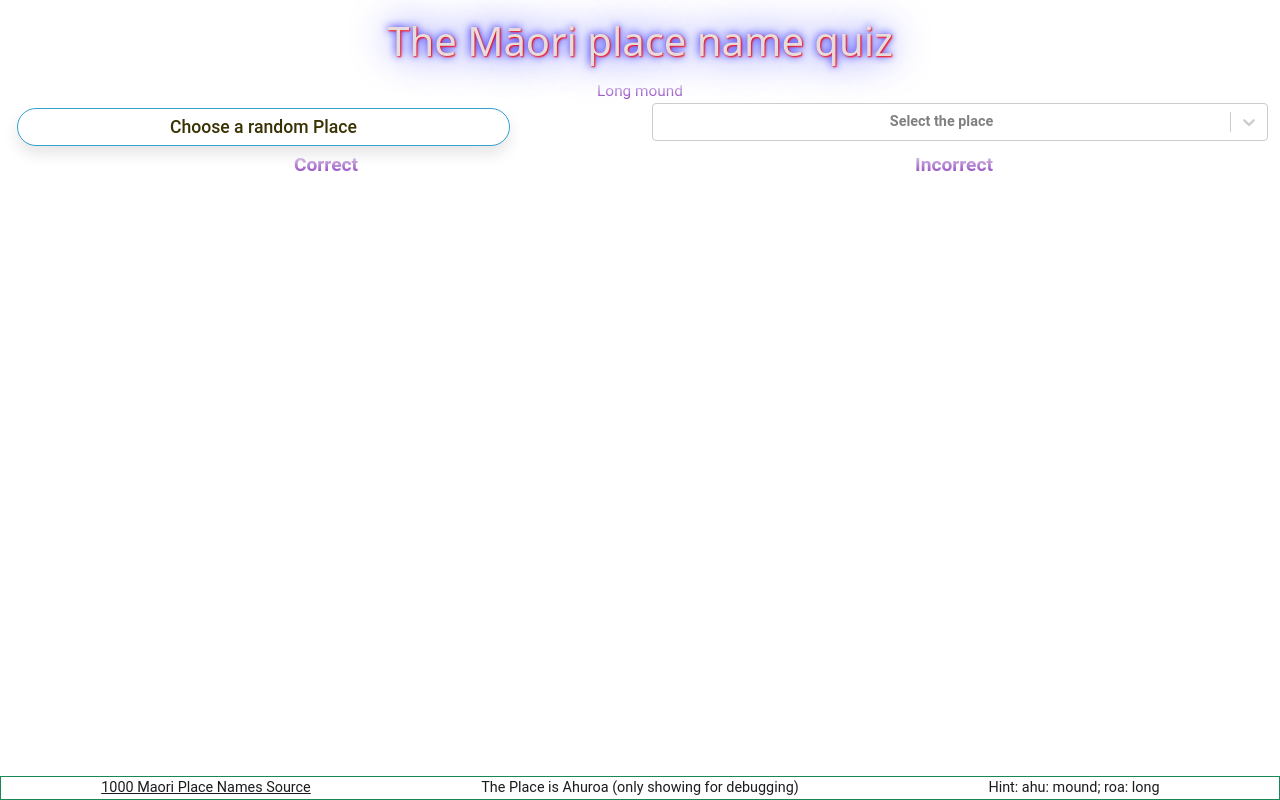
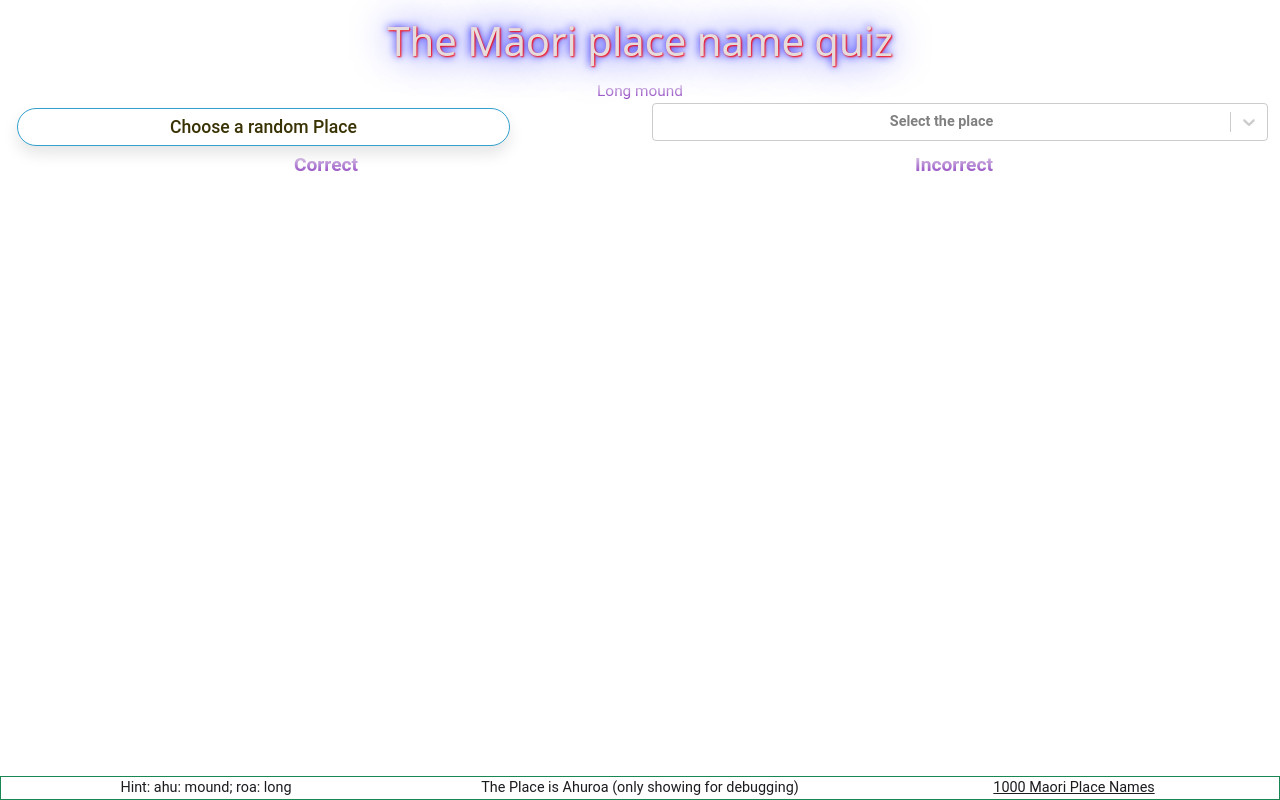
Before and after one commit to Netchicken/MaoriPlaceNames, a React (Create React App) app: page / in a window 1280 px wide. Built offline with nearby package versions, Linux system fonts and the light colour scheme.

Commit message:
final for day

```diff
--- a/src/components/CityGame.js
+++ b/src/components/CityGame.js
@@ -180,12 +180,9 @@ const CityGame = () => {
       <div className='fixed-bottom border border-success'>
         <div className='row'>
           <div className='col-sm'>
-            <a
-              className='appheadercitytext'
-              href='https://nzhistory.govt.nz/culture/maori-language-week/1000-maori-place-names'
-            >
-              1000 Maori Place Names Source
-            </a>
+            <div className='appheadercitytext'>
+              Hint: {gameData.Components ? gameData.Components : ""}
+            </div>
           </div>
           <div className='col-sm '>
             <div className='appheadercitytext'>
@@ -194,9 +191,12 @@ const CityGame = () => {
             </div>
           </div>
           <div className='col-sm'>
-            <div className='appheadercitytext'>
-              Hint: {gameData.Components ? gameData.Components : ""}
-            </div>
+            <a
+              className='appheadercitytext'
+              href='https://nzhistory.govt.nz/culture/maori-language-week/1000-maori-place-names'
+            >
+              1000 Maori Place Names
+            </a>
           </div>
         </div>
       </div>
```
